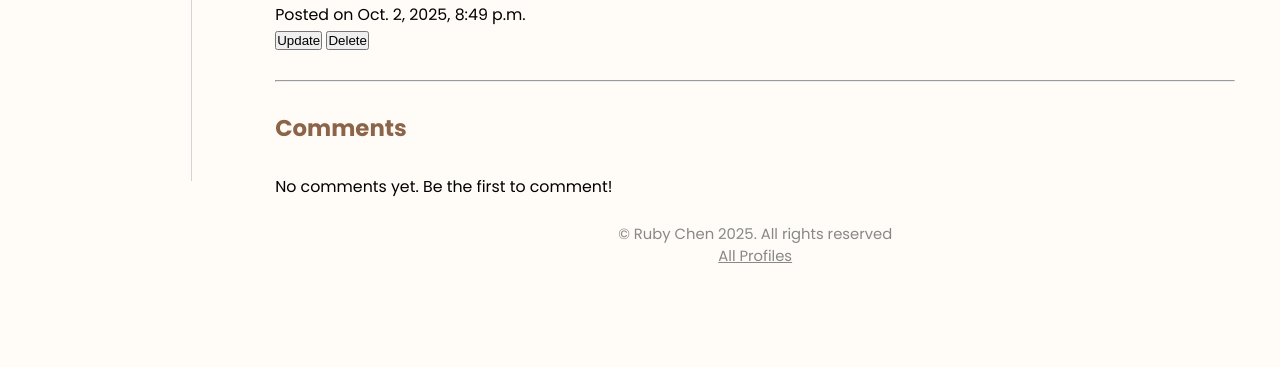
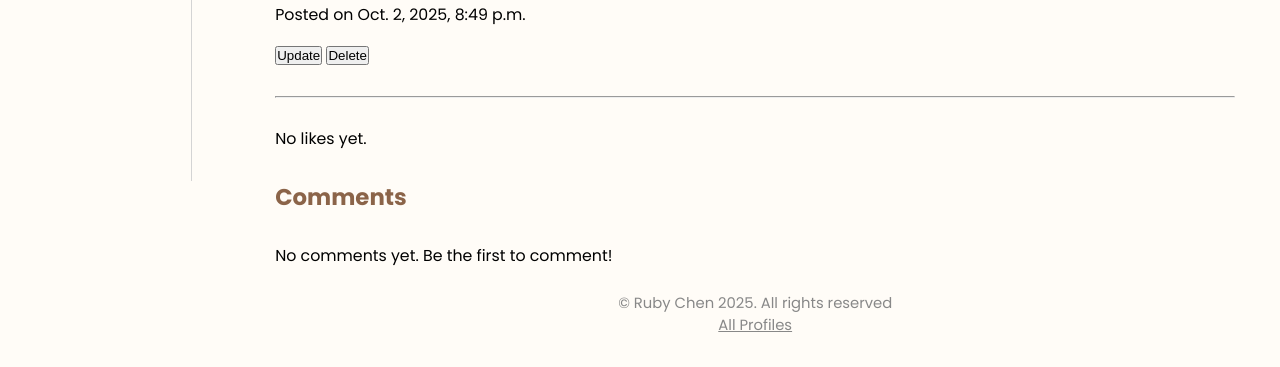
Before and after one commit to rchen0714/cs412, a Django app: page /mini_insta/post/1 in a window 1280 px wide. Shown: the part 619-986 px from the top of the page. Before the commit the page ends 882 px from the top, so only its background shows below. Run offline with Django 5.2, Linux system fonts and the light colour scheme; data comes from the database, SQL or seed files in the repository; both versions use the stored data as it was after the commit.

Commit message:
implemented likes and finished task 1

```diff
--- a/mini_insta/admin.py
+++ b/mini_insta/admin.py
@@ -6,9 +6,10 @@
 from django.contrib import admin
 
 # Register your models here.
-from .models import Follow, Profile, Post, Photo, Comment
+from .models import Follow, Profile, Post, Photo, Comment, Like
 admin.site.register(Profile)
 admin.site.register(Post)
 admin.site.register(Photo)
 admin.site.register(Follow)
 admin.site.register(Comment)
+admin.site.register(Like)
--- a/mini_insta/models.py
+++ b/mini_insta/models.py
@@ -91,6 +91,11 @@ class Post(models.Model):
         comments = Comment.objects.filter(post=self).order_by('-timestamp')
         return comments
 
+    def get_likes(self):
+        '''Return all likes on this post'''
+
+        likes = Like.objects.filter(post=self)
+        return likes
 
 class Photo(models.Model):
     '''Encapsulate the model of a photo in a post'''
@@ -158,3 +163,17 @@ class Comment(models.Model):
 
         commenter = self.profile.display_name or self.profile.username
         return f"{commenter} - {self.timestamp}: {self.text}"
+
+class Like(models.Model):
+    '''Establishes a model of a like made by a profile on a post'''
+
+    post = models.ForeignKey(Post, on_delete=models.CASCADE)
+    profile = models.ForeignKey(Profile, on_delete=models.CASCADE)
+    timestamp = models.DateTimeField(auto_now=True)
+
+    def __str__(self):
+        '''Return a string representation of the like'''
+
+        liker = self.profile.display_name or self.profile.username
+        likee = self.post.profile.display_name or self.post.profile.username
+        return f"{liker} liked {likee}'s post on {self.timestamp}"
--- a/mini_insta/templates/mini_insta/show_post.html
+++ b/mini_insta/templates/mini_insta/show_post.html
@@ -39,14 +39,35 @@ Description: This is the singular post template for the mini_insta app.
             <p>Posted on {{ post.timestamp }}</p>
 
             <form action="{% url 'update_post' post.pk %}" method="get" style="display:inline;">
-                    <button type="submit">Update</button>
+                    <button type="submit" class="primary buttons">Update</button>
             </form>
             <form action="{% url 'delete_post' post.pk %}" method="get" style="display:inline;">
-                    <button type="submit">Delete</button>
+                    <button type="submit" class="primary buttons">Delete</button>
             </form>
         </div>
 
         <hr>
+
+        <!-- Like count -->
+
+            <div class="like-section">
+                {% with post.get_likes as get_likes %}
+                    {% if get_likes.count > 0 %}
+                        <p>Liked by</p>
+                        {% for like in get_likes|slice:":1" %}
+                            <strong>@{{ like.profile.username }}</strong>
+                        {% endfor %}
+
+                        {% if get_likes.count > 1 %}
+                            and <strong>{{ get_likes.count|add:"-1" }} others</strong>
+                        {% endif %}
+
+                    {% else %}
+                        <p>No likes yet.</p>
+                    {% endif %}
+                {% endwith %}
+            </div>
+
 
         <!-- Comment section -->
         <h3>Comments</h3>
```
Also changed, not shown: db.sqlite3, mini_insta/migrations/0008_like.py (added), static/styles-mini-insta-updated.css (line endings or trailing spaces).
